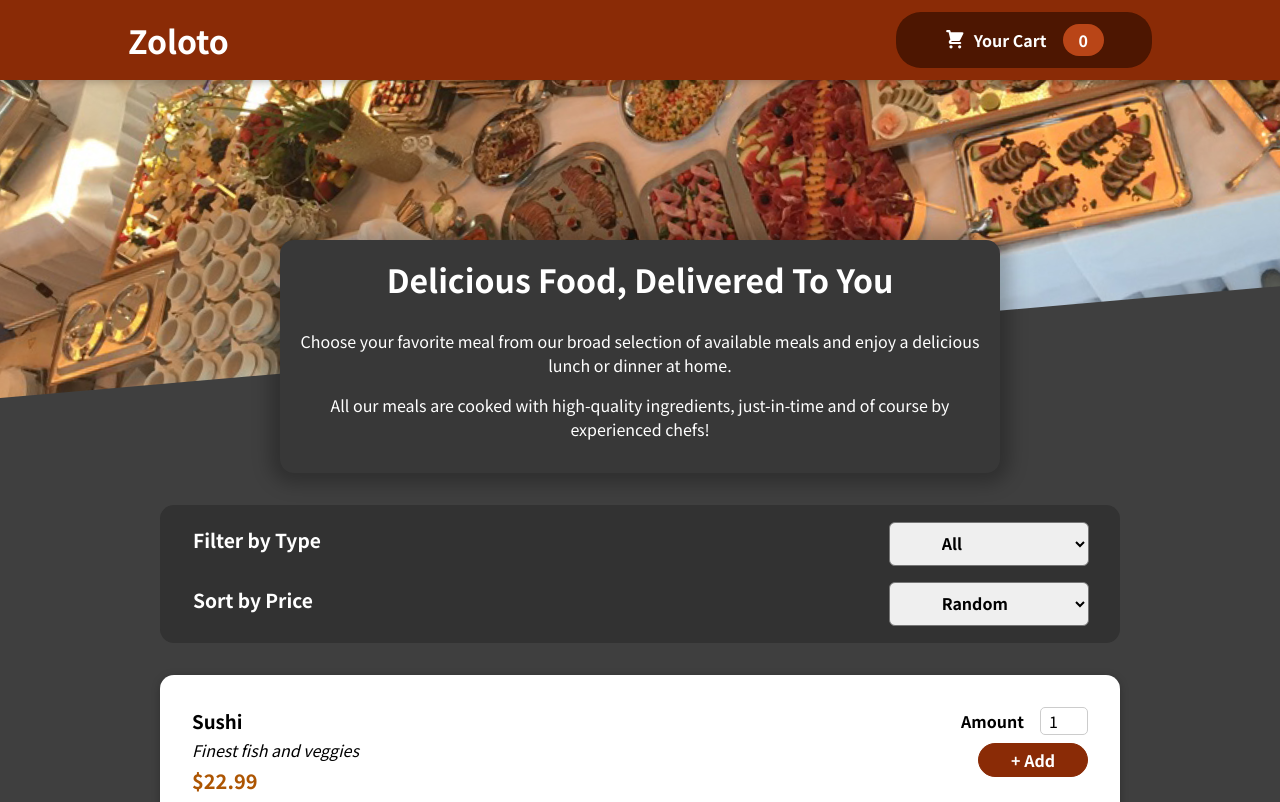
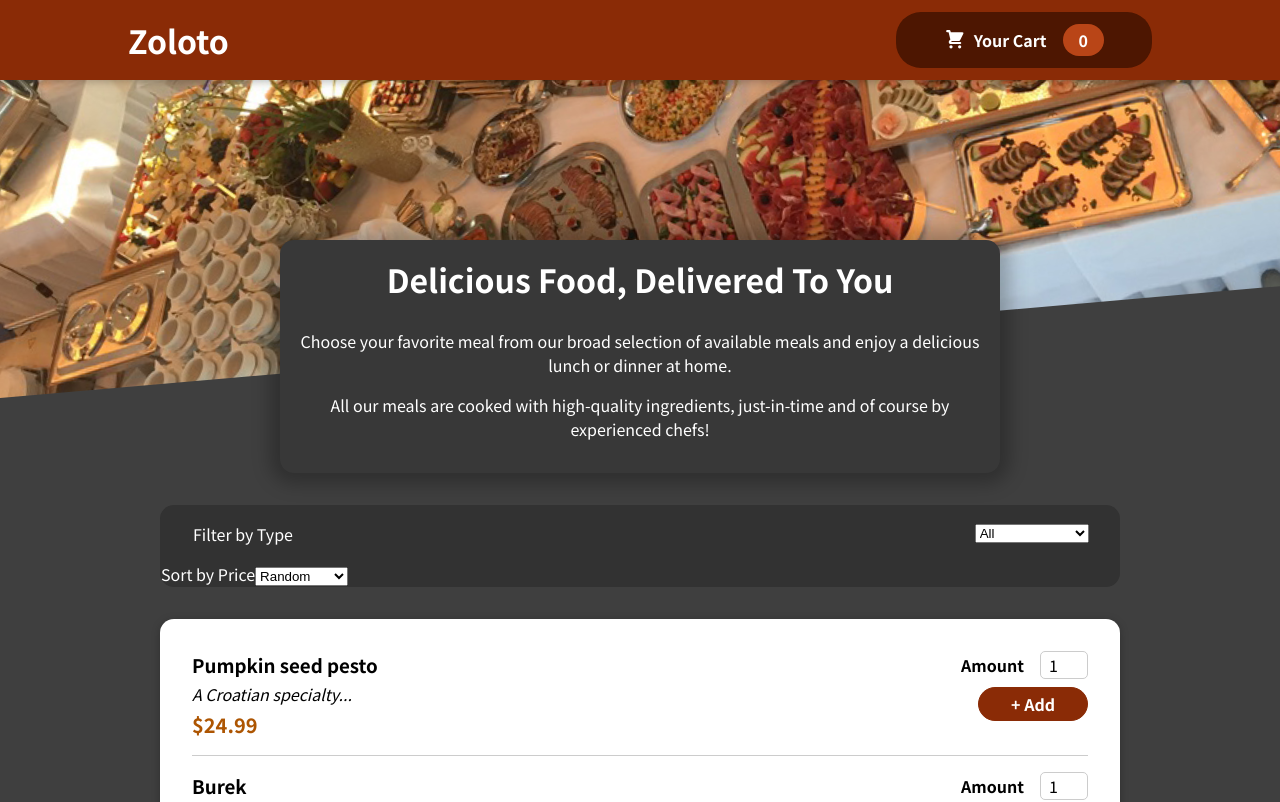
Before and after one commit to Satyen-Sen/Zaloto, a React (Create React App) app: page / in a window 1280 px wide. Shown: the top 802 px of the page. Built offline with nearby package versions, Linux system fonts and the light colour scheme.

Commit message:
veg filter added

```diff
--- a/src/components/Meals/AvailableMeals.js
+++ b/src/components/Meals/AvailableMeals.js
@@ -2,7 +2,7 @@ import Card from '../UI/Card';
 import MealItem from './MealItem/MealItem';
 import classes from './AvailableMeals.module.css';
 
-const DUMMY_MEALS = [
+const DummyMeals = [
   {
     id: '01',
     name: 'Sushi',
@@ -146,8 +146,12 @@ const DUMMY_MEALS = [
 
 ];
 
+let vegMeals = DummyMeals.filter(function (meals) {
+  return meals.category === 'Veg';
+} );
+
 const AvailableMeals = () => {
-  const mealsList = DUMMY_MEALS.map((meal) => (
+  const mealsList = vegMeals.map((meal) => (
     <MealItem
       key={meal.id}
       id={meal.id}
@@ -157,6 +161,7 @@ const AvailableMeals = () => {
       category={meal.category}
     />
   ));
+
 
   return (
     <section className={classes.meals}>
--- a/src/components/Meals/Meals.js
+++ b/src/components/Meals/Meals.js
@@ -6,6 +6,7 @@ import AvailableMeals from './AvailableMeals';
 import MealsFilter from './MealsFilter';
 
 const Meals = (props) => {
+
   return (
     <Fragment>
       <MealsSummary />
--- a/src/components/Meals/MealsFilter.css
+++ b/src/components/Meals/MealsFilter.css
@@ -1,4 +1,4 @@
-.expenses-filter {
+.meals-filter {
     max-width: 60rem;
     width: 90%;
     margin: 2rem auto;
@@ -9,7 +9,7 @@
     padding: 1px 1px;
   }
 
-  .expenses-filter__control {
+  .meals-filter__control {
     display: flex;
     align-items: center;
     justify-content: space-between;
@@ -26,7 +26,7 @@
 
   .expenses-filter select {
     font: inherit;
-    padding: 0.5rem 3rem;
+    padding: 0.2rem 1rem;
     width: 200px;
     font-weight: bold;
     border-radius: 6px;
--- a/src/components/Meals/MealsFilter.js
+++ b/src/components/Meals/MealsFilter.js
@@ -7,8 +7,8 @@ function MealsFilter(props) {
     };
 
     return (
-        <div className='expenses-filter'>
-            <div className='expenses-filter__control'>
+        <div className='meals-filter'>
+            <div className='meals-filter__control'>
                 <label>Filter by Type</label>
                 <select value={props.selected} onChange={dropdownChangeHandler}>
                     <option value='All'>All</option>
```
